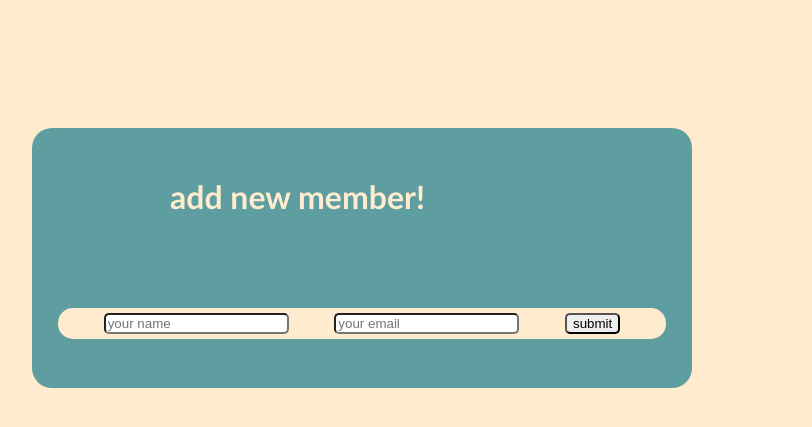
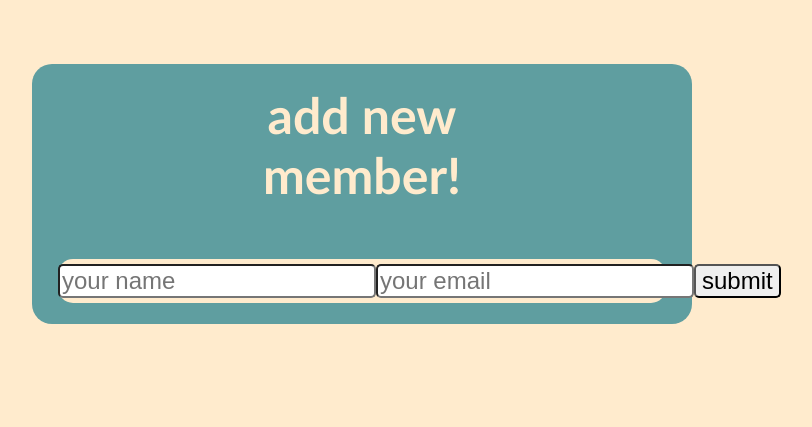
Before and after one commit to sebrai/private_user_library, a Flask app: page /members/add in a window 1280 px wide. Shown: the top 427 px of the page, without its empty margins (278-1090 px from the left). Run offline with Flask 3, Linux system fonts and the light colour scheme.

Commit message:
form styling changes

```diff
--- a/static/css/main.css
+++ b/static/css/main.css
@@ -123,21 +123,25 @@ form {
     width: 50%;
     min-height: 30vh;
     margin: 0 auto;
-    margin-top: 10%;
+    margin-top: 5%;
     padding: 10px;
     display: flex;
     flex-flow: column nowrap;
     align-items: center;
     justify-content: space-around;
+    text-align: center;
+    gap: 20px;
 }
 
 form input {
     border-radius: 5px;
     /* margin-left: 10px; */
+    font-size: x-large;
 }
 
 form .title {
     font-family: 'Gill Sans', 'Gill Sans MT', Calibri, 'Trebuchet MS', sans-serif;
+    font-size: 50px;
 }
 
 form .content {
--- a/templates/newevent.html
+++ b/templates/newevent.html
@@ -11,11 +11,11 @@
 
 <body>
     <form action="" method="post">
-        <h1 class="title">nadd a new event</h1>
+        <h1 class="title">Create new event</h1>
         <input type="text" name="title" placeholder="event title">
         <input type="text" name="desc" id="desc" placeholder="event description">
-        <input type="text" name="scale" id="scale" placeholder="whrite something about how big the event is">
-        <input type="number" name="needed" id="needed" placeholder="how many people are needed">
+        <input type="text" name="scale" id="scale" placeholder="event scale">
+        <input type="number" name="needed" id="needed" placeholder="people needed">
         <input type="submit" value="submit event">
     </form>
 </body>
```
